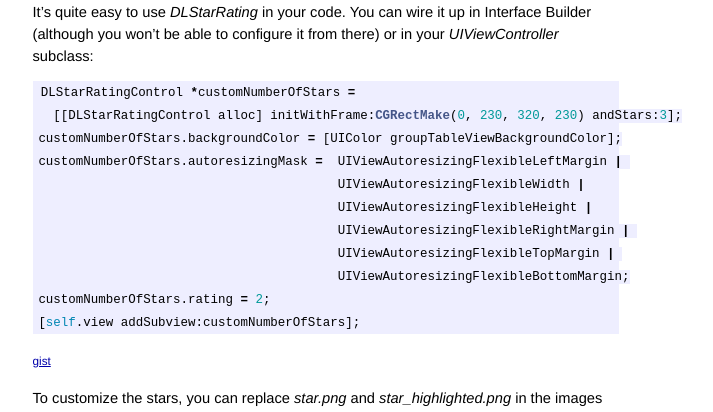
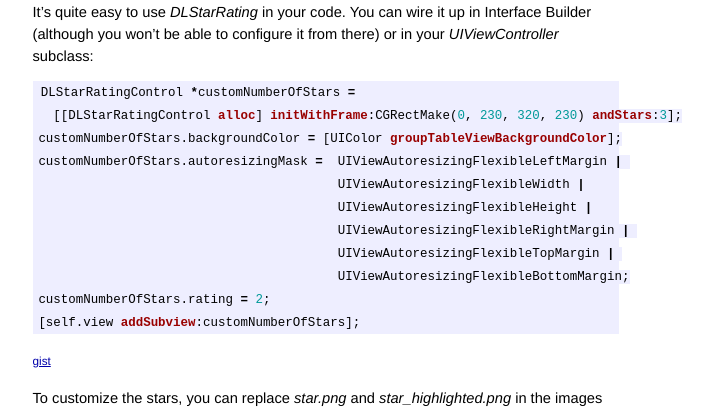
Before and after one commit to dlinsin/dlinsin-archive.github.com, a Jekyll site: the page built from _posts/2011-01-10-five-star-rating.markdown, in a window 1280 px wide. Shown: the part 1662-2074 px from the top of the page, without its empty margins (314-1027 px from the left). Built offline with Jekyll 4.4.1, drawn with Linux system fonts in a browser that asks for light colours; Markdown is read by kramdown in place of the engine named in the settings.

Commit message:
* proper highlighting set

```diff
--- a/_posts/2011-01-10-five-star-rating.markdown
+++ b/_posts/2011-01-10-five-star-rating.markdown
@@ -21,7 +21,7 @@
 
 It's quite easy to use *DLStarRating* in your code. You can wire it up in Interface Builder (although you won't be able to configure it from there) or in your *UIViewController* subclass:
 
-{% highlight javascript %}
+{% highlight objectivec %}
 DLStarRatingControl *customNumberOfStars =
   [[DLStarRatingControl alloc] initWithFrame:CGRectMake(0, 230, 320, 230) andStars:3];
 customNumberOfStars.backgroundColor = [UIColor groupTableViewBackgroundColor];
```
